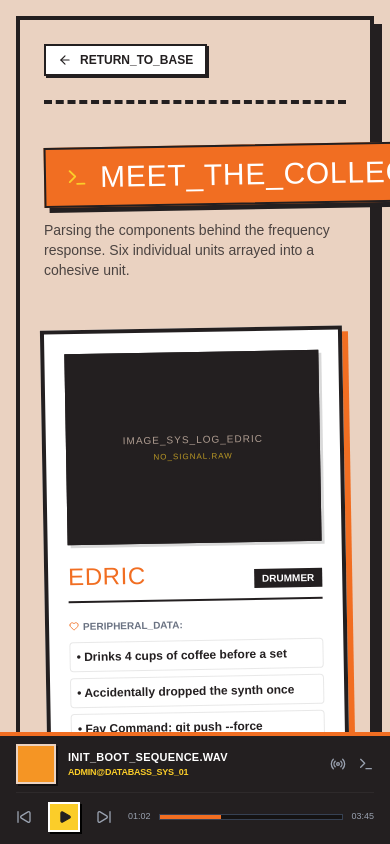
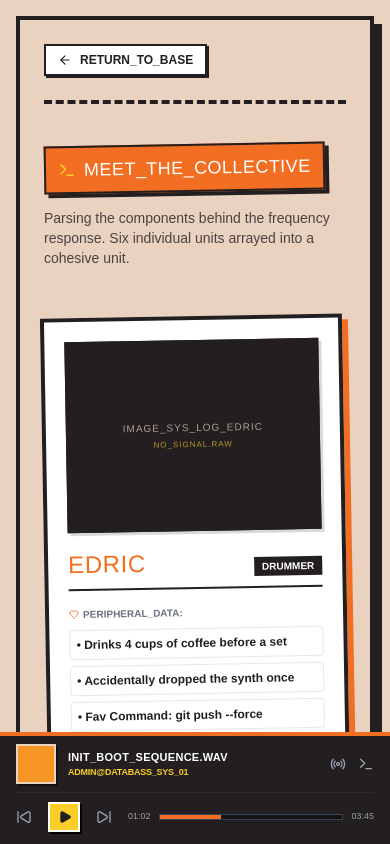
Before and after one commit to miksingsoju/databass-web, a Next.js app: page /about in a window 390 px wide. Built offline with nearby package versions, Linux system fonts and the light colour scheme.

Commit message:
fix responsiveness

```diff
--- a/app/about/page.tsx
+++ b/app/about/page.tsx
@@ -29,9 +29,11 @@ export default function AboutPage() {
 
         {/* Section Heading */}
         <div className="mb-12 space-y-4">
-          <div className="inline-flex items-center gap-3 bg-[#F16E22] text-white px-5 py-2.5 border-2 border-[#231F20] shadow-[5px_5px_0px_0px_#231F20] transform -rotate-1">
-            <Terminal size={22} className="text-[#FBCD29]" />
-            <h1 className="font-impact text-3xl tracking-wide uppercase">MEET_THE_COLLECTIVE</h1>
+          <div className="inline-flex sm:inline-flex items-center gap-2 sm:gap-3 bg-[#F16E22] text-white px-3 py-2 sm:px-5 sm:py-2.5 border-2 border-[#231F20] shadow-[4px_4px_0px_0px_#231F20] sm:shadow-[5px_5px_0px_0px_#231F20] transform -rotate-1 max-w-full">
+            <Terminal size={18} className="text-[#FBCD29] flex-shrink-0 sm:w-[22px] sm:h-[22px]" />
+            <h1 className="font-impact text-lg sm:text-2xl lg:text-3xl tracking-wide uppercase truncate min-w-0">
+              MEET_THE_COLLECTIVE
+            </h1>
           </div>
           <p className="font-mono text-sm max-w-xl text-[#231F20]/80">
             Parsing the components behind the frequency response. Six individual units arrayed into a cohesive unit.
```
